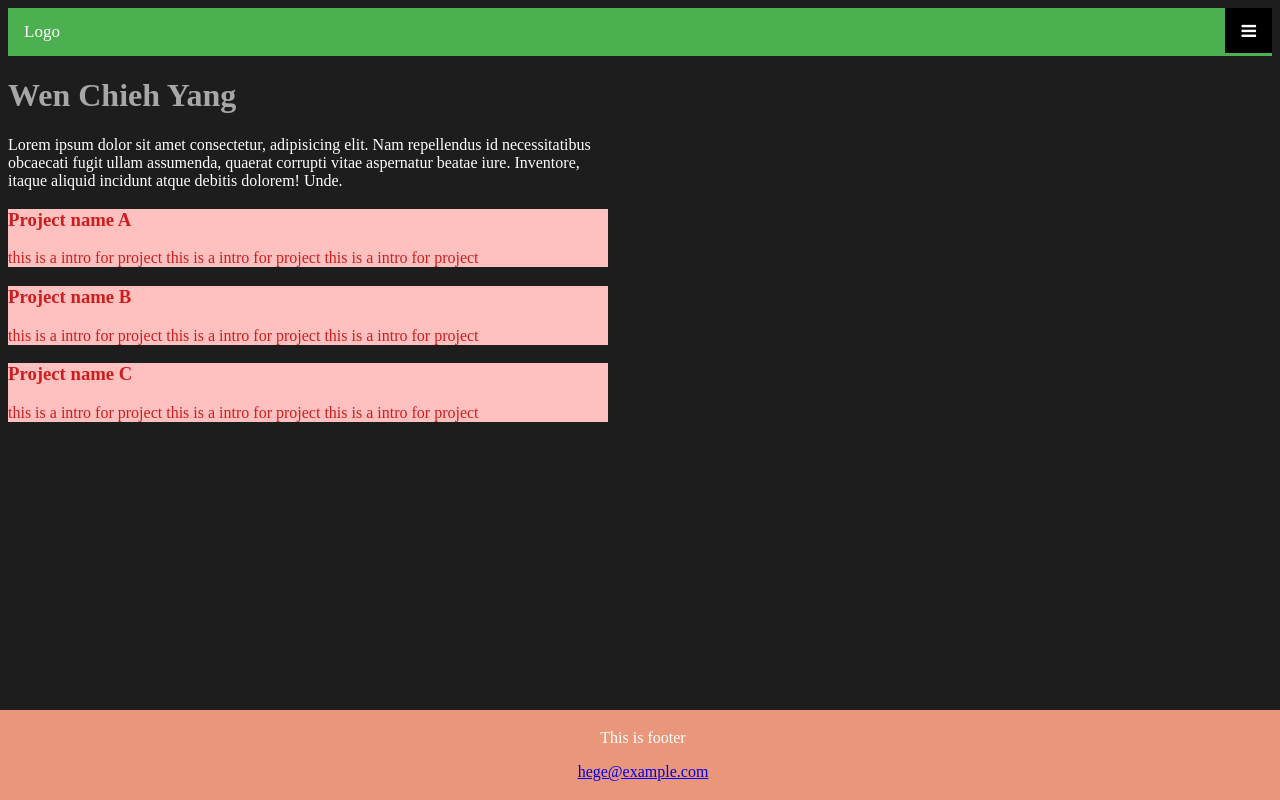
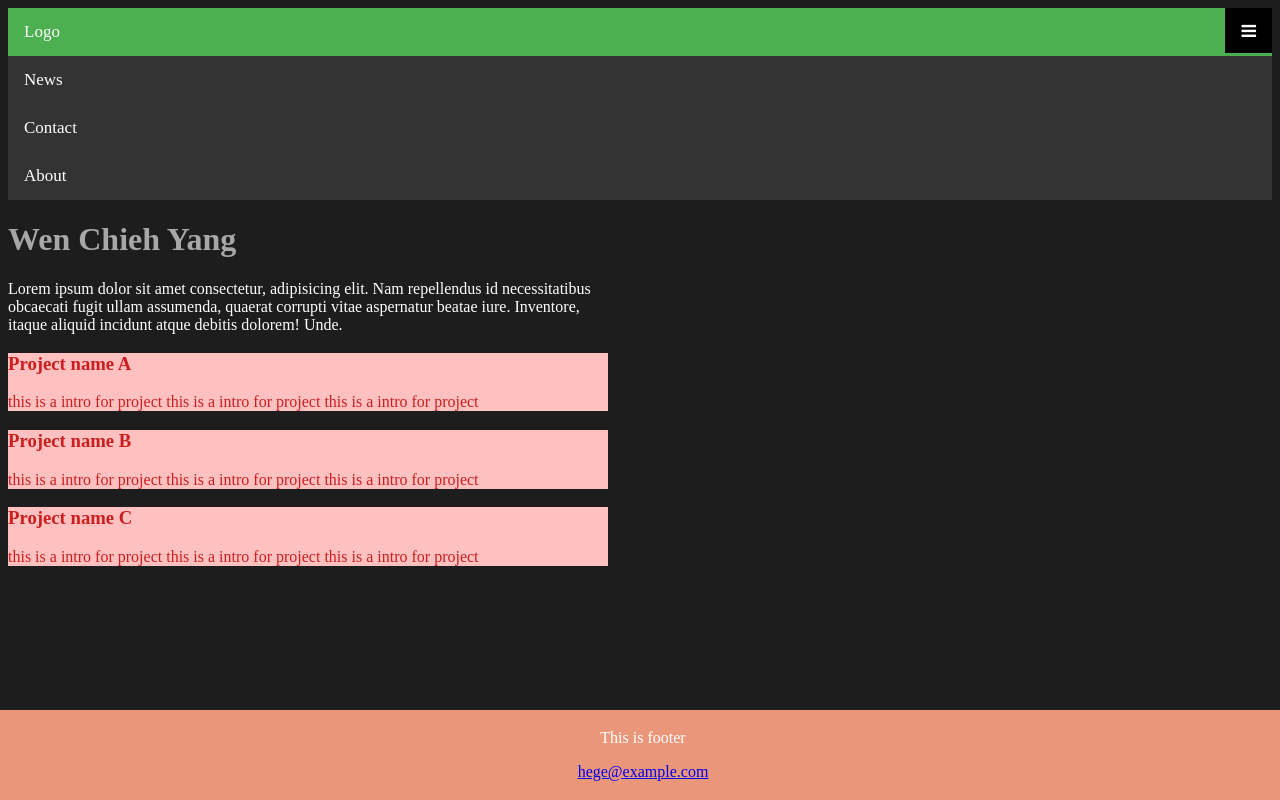
Before and after one commit to wenchiehyang/portfolio-2021, a plain HTML site: page index.html in a window 1280 px wide. Both pictures are taken after a click on the link 1248 px from the left and 30 px from the top of the page. Drawn offline with Linux system fonts and the light colour scheme.

Commit message:
js file added

```diff
--- a/index.html
+++ b/index.html
@@ -4,7 +4,6 @@
 <html>
 
 <!-- start menu -->
-
     <!-- Load an icon library to show a hamburger menu (bars) on small screens -->
     <link rel="stylesheet" href="https://cdnjs.cloudflare.com/ajax/libs/font-awesome/4.7.0/css/font-awesome.min.css">
 
@@ -27,6 +26,8 @@
 
 <head>
      <title>Wen Chieh Yang</title>
+     <script src="myScript.js"></script>
+
 </head>
     <body>
         <h1>Wen Chieh Yang</h1>
--- /dev/null
+++ b/myScript.js
@@ -0,0 +1,11 @@
+
+/* hamburger menu */
+/* Toggle between showing and hiding the navigation menu links when the user clicks on the hamburger menu / bar icon */
+function myFunction() {
+    var x = document.getElementById("myLinks");
+    if (x.style.display === "block") {
+      x.style.display = "none";
+    } else {
+      x.style.display = "block";
+    }
+  }
```
Also changed, not shown: about.html (+0 -1 lines).
